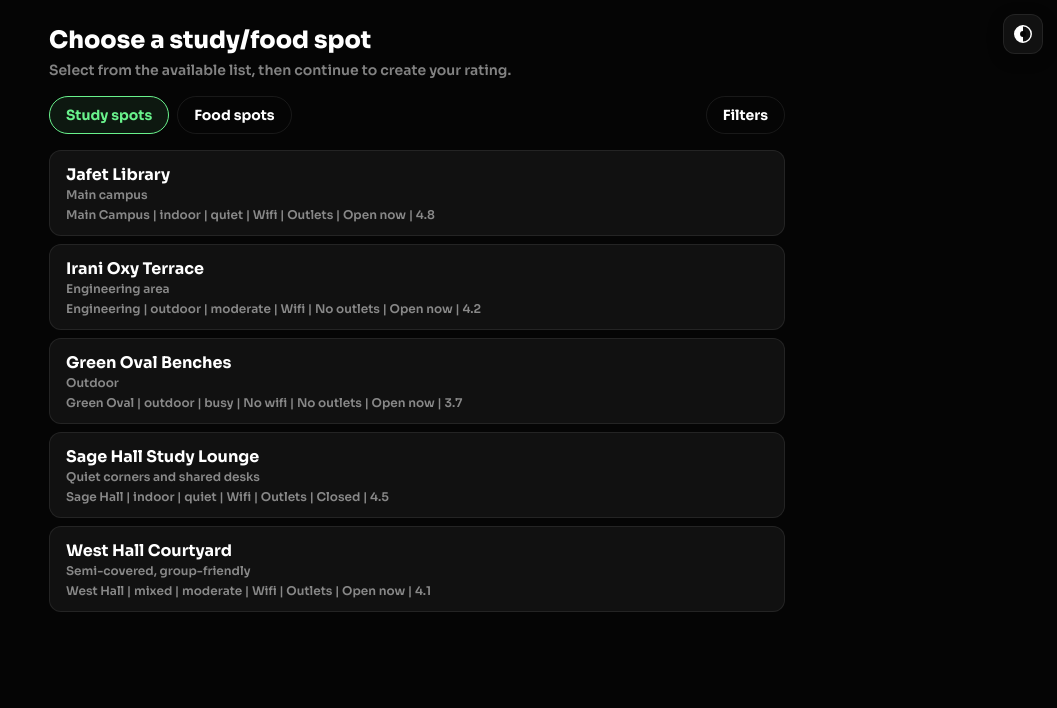
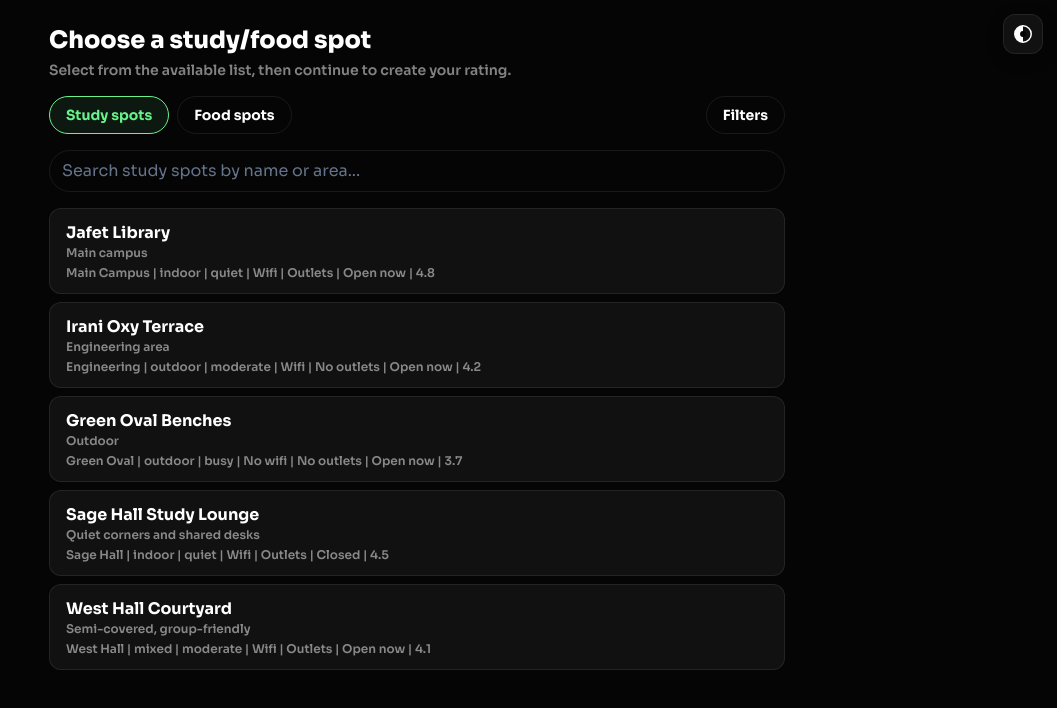
Before and after one commit to cmps-271-team-2/Frontend, a Next.js app: page /rate/select/spots in a window 1280 px wide. Shown: the top 708 px of the page, without its empty margins (223-1280 px from the left). Built offline with nearby package versions, Linux system fonts and the light colour scheme.

Commit message:
fix for search in study spots bug

```diff
--- a/app/rate/select/spots/page.tsx
+++ b/app/rate/select/spots/page.tsx
@@ -121,6 +121,17 @@ export default function SelectSpotPage() {
     return filterFoodSpotItems(foodItems, foodFilters);
   }, [foodFilters, foodItems, kind, studyFilters, studyItems]);
 
+  const activeSearchValue = kind === "study-spot" ? studyFilters.search : foodFilters.search;
+
+  function updateActiveSearch(search: string) {
+    if (kind === "study-spot") {
+      updateStudyFilters({ search });
+      return;
+    }
+
+    updateFoodFilters({ search });
+  }
+
   function updateStudyFilters(partial: Partial<StudySpotFilters>) {
     setStudyFilters((prev) => ({ ...prev, ...partial }));
   }
@@ -203,6 +214,20 @@ export default function SelectSpotPage() {
         >
           Filters {activeFilterCount > 0 ? `(${activeFilterCount})` : ""}
         </button>
+      </div>
+
+      <div className="mt-4">
+        <input
+          value={activeSearchValue}
+          onChange={(event) => updateActiveSearch(event.target.value)}
+          placeholder={
+            kind === "study-spot"
+              ? "Search study spots by name or area..."
+              : "Search food spots by name or area..."
+          }
+          className="w-full rounded-lg border px-3 py-2"
+          style={{ borderColor: "var(--border)", background: "transparent", color: "var(--text)" }}
+        />
       </div>
 
       {isFiltersOpen ? (
```
